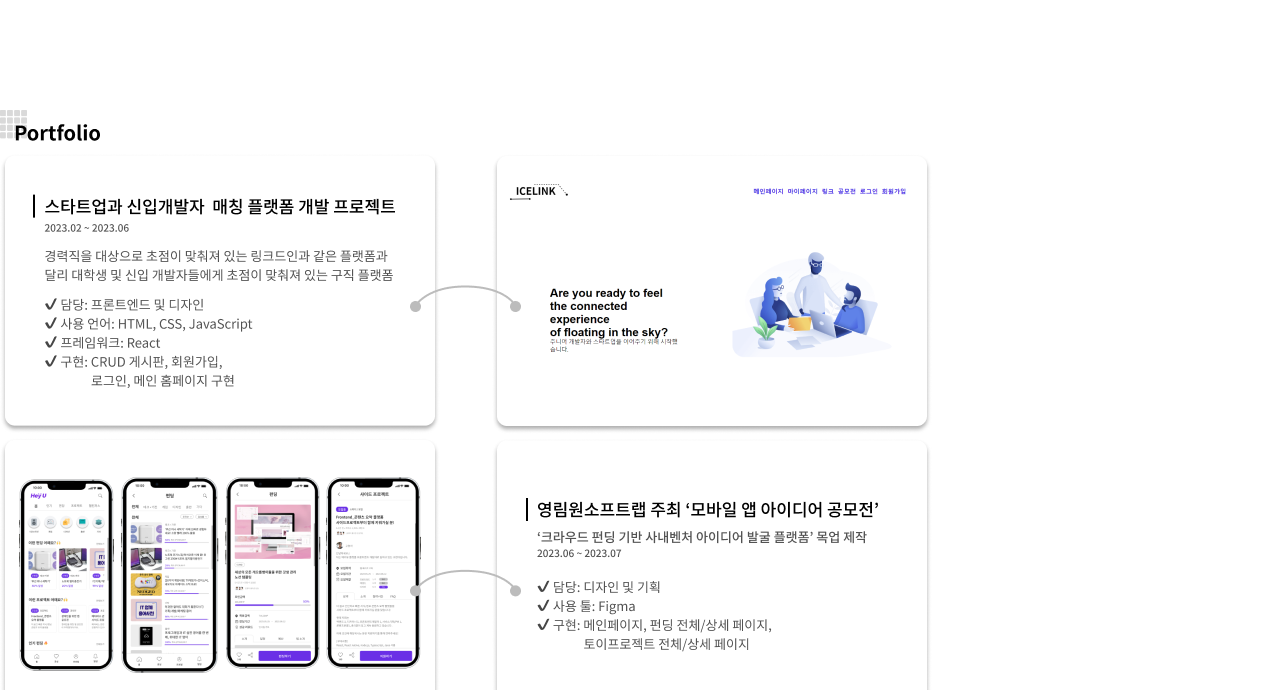
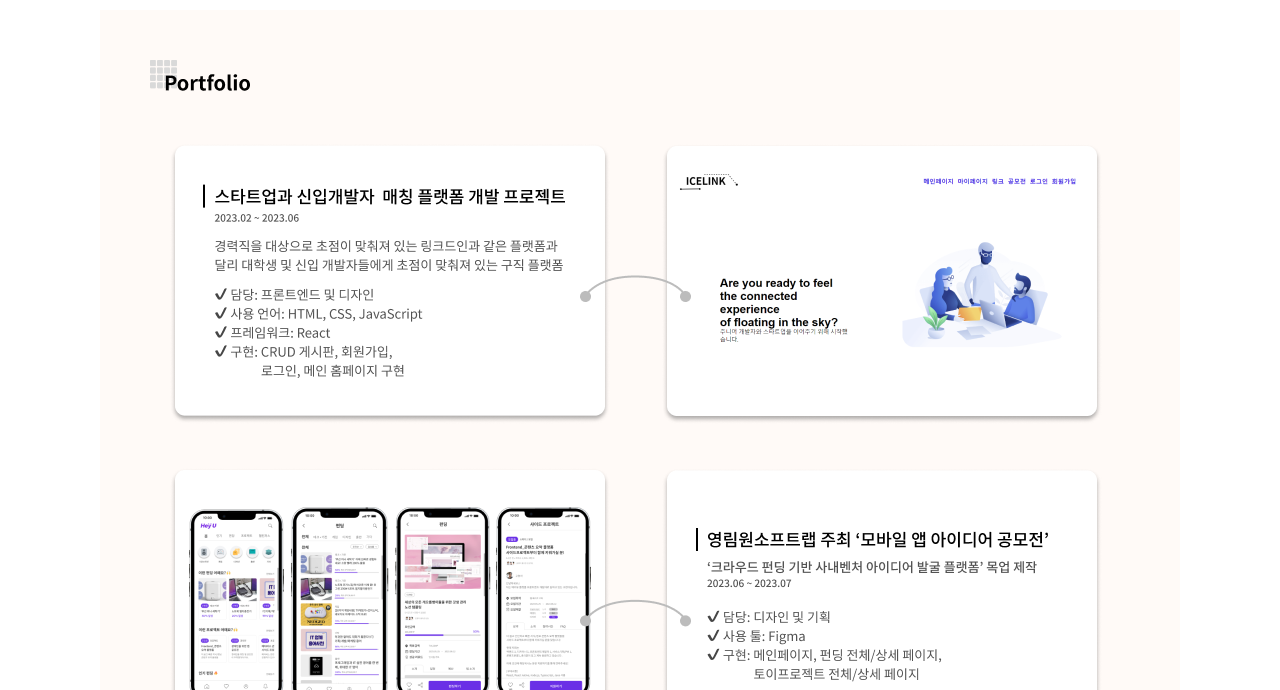
Before and after one commit to erica0321/web-project, a React (Create React App) app in the folder my-profile/: page / in a window 1280 px wide. Shown: the part 2370-3060 px from the top of the page. Built offline with nearby package versions, Linux system fonts and the light colour scheme.

Commit message:
Update css

```diff
--- a/my-profile/src/style/Experience.css
+++ b/my-profile/src/style/Experience.css
@@ -2,7 +2,7 @@
     margin:0 auto;
     padding: 50px;
     width: 980px;
-    height: 1000px;
+    height: 900px;
     flex-shrink: 0;
 }
 
--- a/my-profile/src/style/Portfolio.css
+++ b/my-profile/src/style/Portfolio.css
@@ -0,0 +1,26 @@
+.Portfolio{
+    margin:0 auto;
+    padding: 50px;
+    width: 980px;
+    flex-shrink: 0;
+    background: rgba(255, 249, 245, 0.74);
+}
+.Title{
+    margin-bottom: 20px;
+}
+.Content-Port{
+    padding:20px;
+    margin: 0 auto;
+    flex-shrink: 0;
+}
+
+.Content-Port-Add{
+    padding: 50px;
+    color: #535353;
+    font-family: Noto Sans KR;
+    font-size: 13px;
+    font-style: normal;
+    font-weight: 350;
+    line-height: normal;
+    text-align: center;
+}
```
